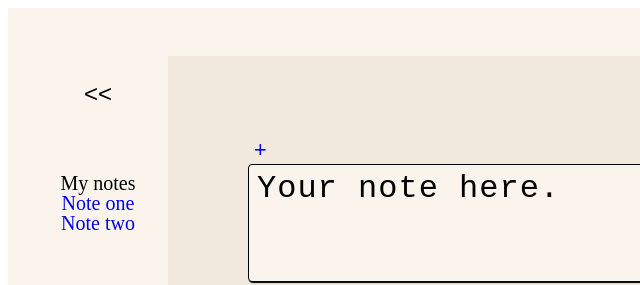
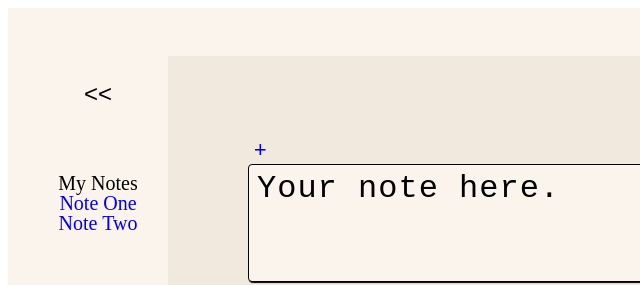
Before and after one commit to jayantparihar/assignment-1, a plain HTML site: page notes.html in a window 1280 px wide. Shown: the top 285 px of the page, 0-640 px from the left. Drawn offline with Linux system fonts and the light colour scheme.

Commit message:
modification done to notes.html

```diff
--- a/notes.html
+++ b/notes.html
@@ -22,9 +22,9 @@
             </nav></div>
             <div class="item sidebar"><div class="slbuttonclose1"><button class="bt2" type="button"><<</button></div>
             <ul class="sidemenu">
-                <li class="nlist">My notes</li>
-                <li class="nlist"><a href="https://github.com/jayantparihar/week-9.git">Note one</a></li>
-                <li class="nlist"><a href=https://www.bcit.ca/outlines/acit1620/">Note two</a></li>
+                <li class="nlist">My Notes</li>
+                <li class="nlist"><a href="https://github.com/jayantparihar/week-9.git">Note One</a></li>
+                <li class="nlist"><a href=https://www.bcit.ca/outlines/acit1620/">Note Two</a></li>
             </ul></div>
         <div class="item content">
             <div class="itemc1"><button class="plus"><a href="notes.html">+</a></button></div>
```
